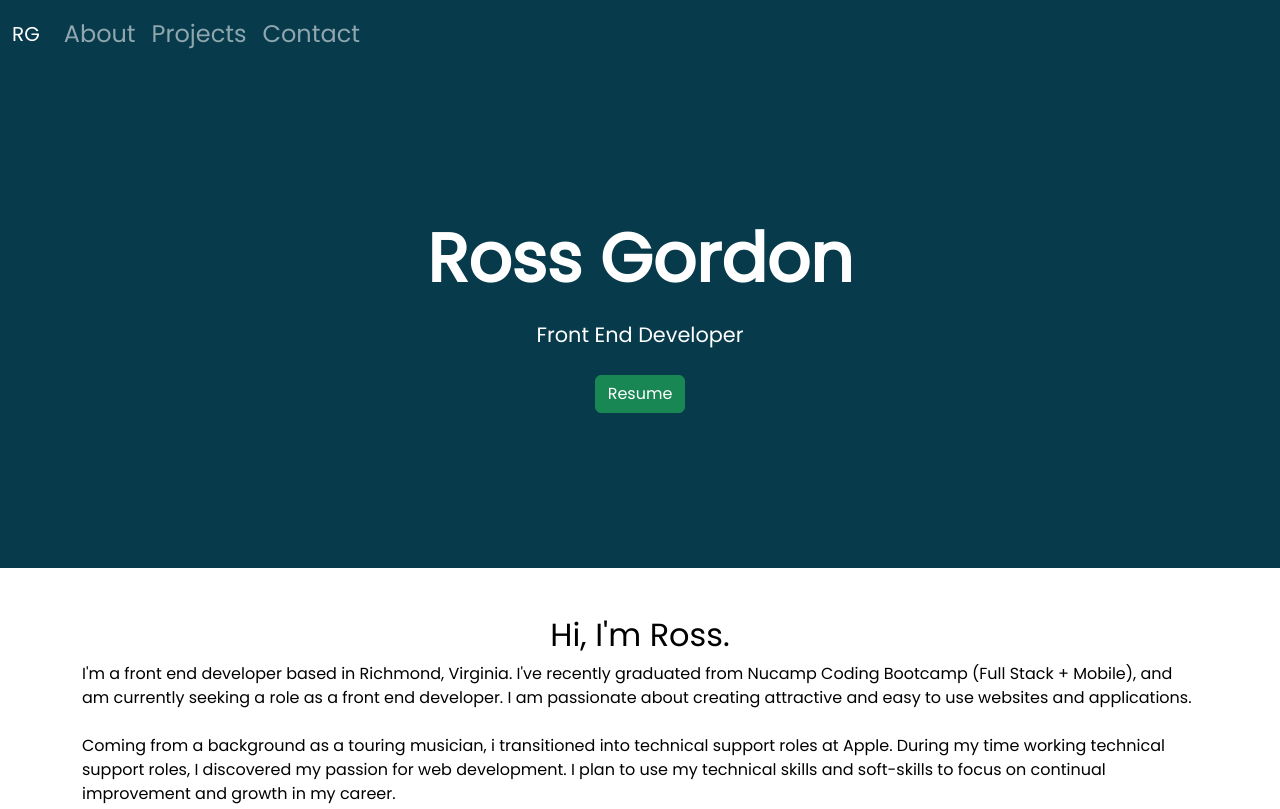
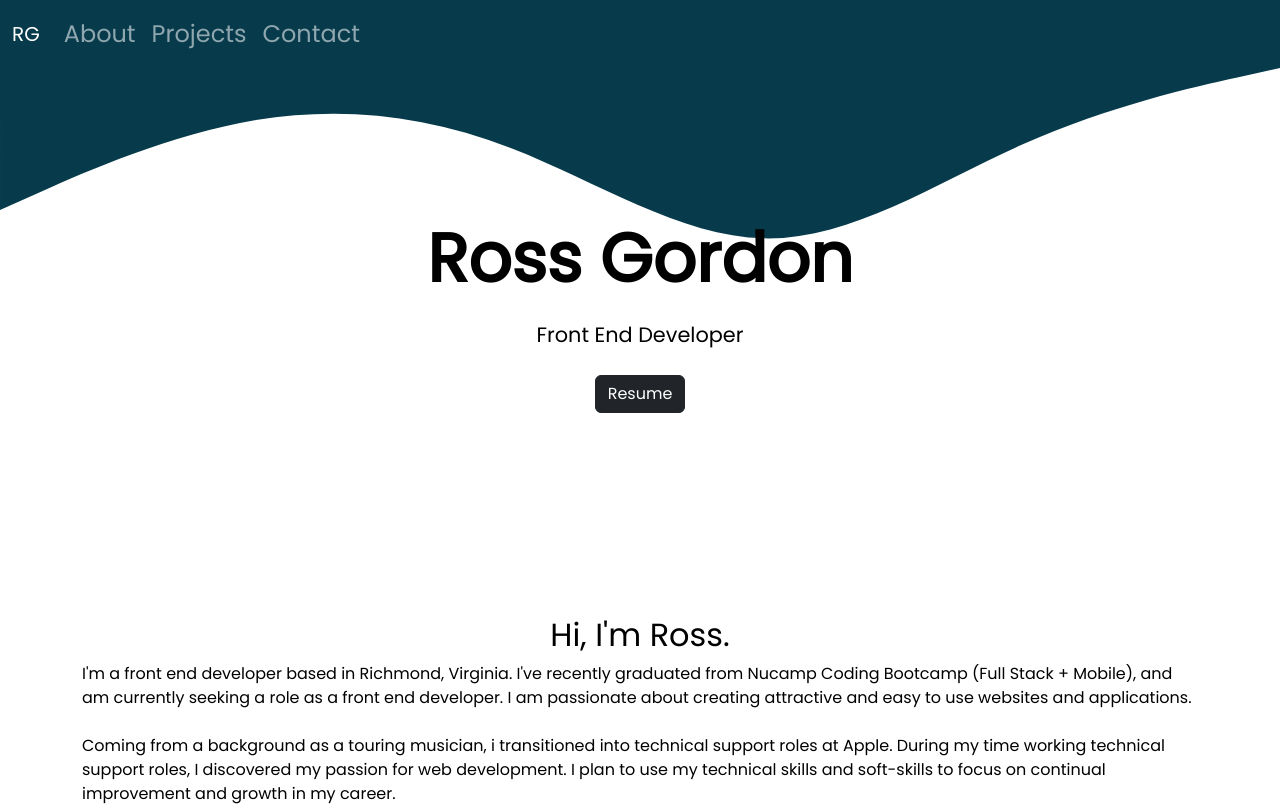
Before and after one commit to rossgordon19/Portfolio-1.0, a website: page index.html in a window 1280 px wide. Shown: the top 809 px of the page. Drawn offline with nearby package versions, Linux system fonts and the light colour scheme.

Commit message:
Styling update

```diff
--- a/index.html
+++ b/index.html
@@ -64,7 +64,7 @@
 
         <div class="text-center mt-4">
             <a href="./img/Ross Gordon Resume.pdf" target="_blank">
-                <button type="button" class="btn btn-success">Resume</button></a>
+                <button type="button" class="btn btn-dark">Resume</button></a>
         </div>
 
     </header>
--- a/style.css
+++ b/style.css
@@ -19,16 +19,16 @@
 #header {
     font-family: 'Poppins', sans-serif;
     font-size: 130%;
-    background-color: #073B4C;
-    /* background-color: #023E8A; */
-    color: rgb(255, 255, 255);
+    background-repeat: no-repeat;
+    background-image: url('./img/wave.svg');
+    color: rgb(0, 0, 0);
     height: 500px;
     justify-content: center;
     padding-top: 150px;
 }
 
 #header h1 {
-  color: white;
+  color: rgb(0, 0, 0);
 }
 
 .about-custom {
```
Also changed, not shown: img/wave.svg (added), 1 other file.
